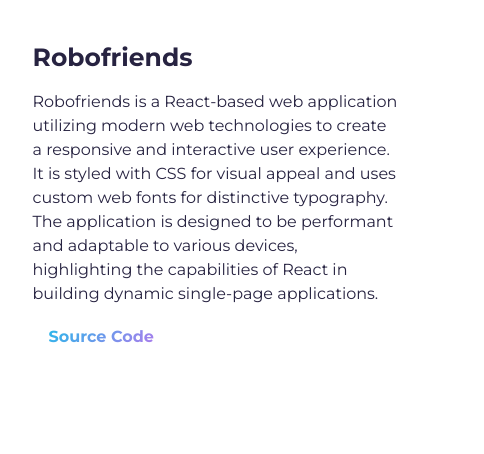
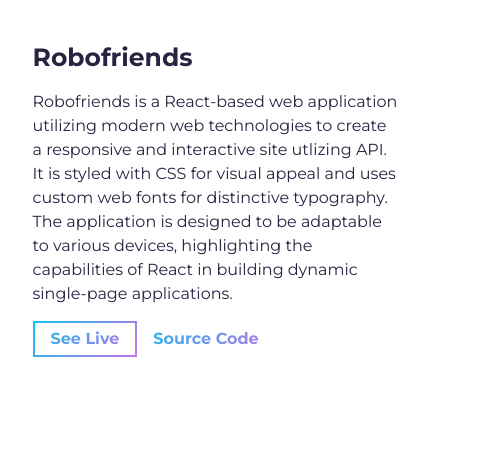
Before and after one commit to Lev1no/portfolio-site, a website built with Parcel: page src/index.html in a window 1280 px wide. Shown: the part 1804-2258 px from the top of the page, 45-529 px from the left. Built offline with nearby package versions, Linux system fonts and the light colour scheme.

Commit message:
robofriends see live added

```diff
--- a/src/index.html
+++ b/src/index.html
@@ -98,9 +98,16 @@
                 <h3 class="project-wrapper__text-title">Robofriends</h3>
                 <div>
                   <p class="mb-4">
-                    Robofriends is a React-based web application utilizing modern web technologies to create a responsive and interactive user experience. It is styled with CSS for visual appeal and uses custom web fonts for distinctive typography. The application is designed to be performant and adaptable to various devices, highlighting the capabilities of React in building dynamic single-page applications.
+                    Robofriends is a React-based web application utilizing modern web technologies to create a responsive and interactive site utlizing API. It is styled with CSS for visual appeal and uses custom web fonts for distinctive typography. The application is designed to be adaptable to various devices, highlighting the capabilities of React in building dynamic single-page applications.
                   </p>
                 </div>
+                <a
+                rel="noreferrer"
+                target="_blank"
+                class="cta-btn cta-btn--hero"
+                href="https://lev1no.github.io/robofriends/"
+              >
+                See Live
                 <a
                   rel="noreferrer"
                   target="_blank"
```
